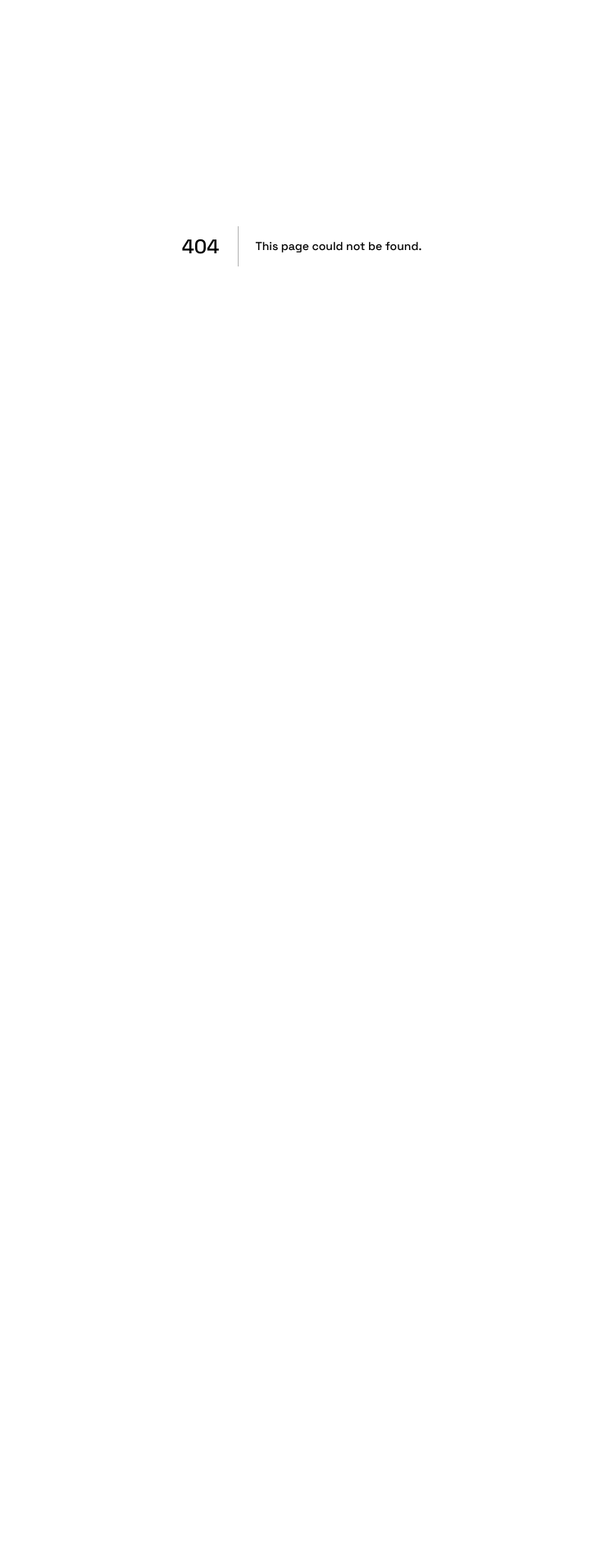
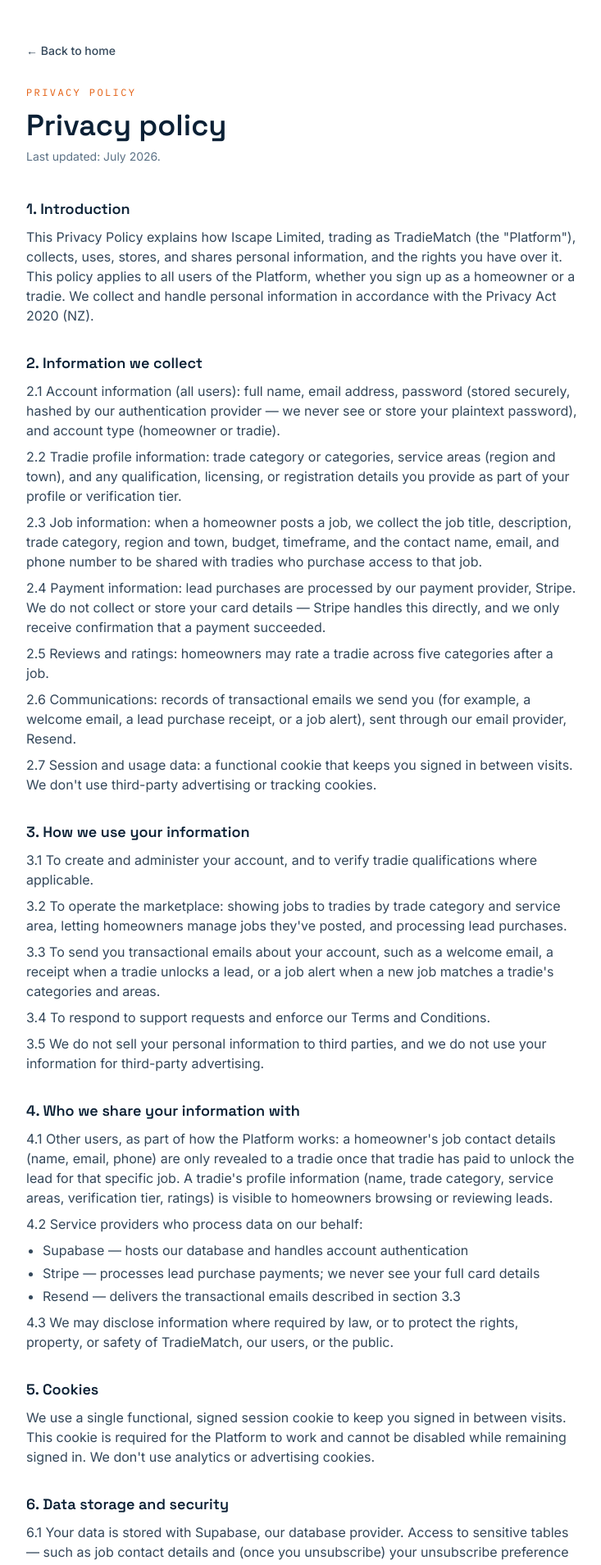
Before and after one commit to boweboi/beau-richards, a Next.js app: page /privacy-policy in a window 1280 px wide. Before the commit this address had no page. Shown: the part 100-2009 px from the top of the page at 82% size, without its empty margins (272-1005 px from the left). Before the commit the page ends 800 px from the top, so only its background shows below. Built offline with nearby package versions, Linux system fonts and the light colour scheme; no server answers.

Commit message:
Add privacy policy page

```diff
--- /dev/null
+++ b/src/app/(site)/privacy-policy/page.tsx
@@ -0,0 +1,182 @@
+import type { Metadata } from "next";
+import Link from "next/link";
+
+const CONTACT_EMAIL = "support@tradiematch.co.nz";
+
+export const metadata: Metadata = {
+  title: "Privacy Policy | TradieMatch",
+  robots: { index: false, follow: false },
+};
+
+type SectionBlock = string | string[];
+
+type Section = {
+  heading: string;
+  body: SectionBlock[];
+};
+
+const SECTIONS: Section[] = [
+  {
+    heading: "1. Introduction",
+    body: [
+      `This Privacy Policy explains how Iscape Limited, trading as TradieMatch (the "Platform"), collects, uses, stores, and shares personal information, and the rights you have over it. This policy applies to all users of the Platform, whether you sign up as a homeowner or a tradie. We collect and handle personal information in accordance with the Privacy Act 2020 (NZ).`,
+    ],
+  },
+  {
+    heading: "2. Information we collect",
+    body: [
+      "2.1 Account information (all users): full name, email address, password (stored securely, hashed by our authentication provider — we never see or store your plaintext password), and account type (homeowner or tradie).",
+      "2.2 Tradie profile information: trade category or categories, service areas (region and town), and any qualification, licensing, or registration details you provide as part of your profile or verification tier.",
+      "2.3 Job information: when a homeowner posts a job, we collect the job title, description, trade category, region and town, budget, timeframe, and the contact name, email, and phone number to be shared with tradies who purchase access to that job.",
+      "2.4 Payment information: lead purchases are processed by our payment provider, Stripe. We do not collect or store your card details — Stripe handles this directly, and we only receive confirmation that a payment succeeded.",
+      "2.5 Reviews and ratings: homeowners may rate a tradie across five categories after a job.",
+      "2.6 Communications: records of transactional emails we send you (for example, a welcome email, a lead purchase receipt, or a job alert), sent through our email provider, Resend.",
+      "2.7 Session and usage data: a functional cookie that keeps you signed in between visits. We don't use third-party advertising or tracking cookies.",
+    ],
+  },
+  {
+    heading: "3. How we use your information",
+    body: [
+      "3.1 To create and administer your account, and to verify tradie qualifications where applicable.",
+      "3.2 To operate the marketplace: showing jobs to tradies by trade category and service area, letting homeowners manage jobs they've posted, and processing lead purchases.",
+      "3.3 To send you transactional emails about your account, such as a welcome email, a receipt when a tradie unlocks a lead, or a job alert when a new job matches a tradie's categories and areas.",
+      "3.4 To respond to support requests and enforce our Terms and Conditions.",
+      "3.5 We do not sell your personal information to third parties, and we do not use your information for third-party advertising.",
+    ],
+  },
+  {
+    heading: "4. Who we share your information with",
+    body: [
+      "4.1 Other users, as part of how the Platform works: a homeowner's job contact details (name, email, phone) are only revealed to a tradie once that tradie has paid to unlock the lead for that specific job. A tradie's profile information (name, trade category, service areas, verification tier, ratings) is visible to homeowners browsing or reviewing leads.",
+      "4.2 Service providers who process data on our behalf:",
+      [
+        "Supabase — hosts our database and handles account authentication",
+        "Stripe — processes lead purchase payments; we never see your full card details",
+        "Resend — delivers the transactional emails described in section 3.3",
+      ],
+      "4.3 We may disclose information where required by law, or to protect the rights, property, or safety of TradieMatch, our users, or the public.",
+    ],
+  },
+  {
+    heading: "5. Cookies",
+    body: [
+      "We use a single functional, signed session cookie to keep you signed in between visits. This cookie is required for the Platform to work and cannot be disabled while remaining signed in. We don't use analytics or advertising cookies.",
+    ],
+  },
+  {
+    heading: "6. Data storage and security",
+    body: [
+      "6.1 Your data is stored with Supabase, our database provider. Access to sensitive tables — such as job contact details and (once you unsubscribe) your unsubscribe preference — is restricted at the database level to trusted server-side systems only, and is never exposed directly to other users' browsers.",
+      "6.2 Session cookies are cryptographically signed so they can't be forged or tampered with.",
+      "6.3 While we take reasonable steps to protect your information, no method of storage or transmission over the internet is 100% secure, and we can't guarantee absolute security.",
+    ],
+  },
+  {
+    heading: "7. Data retention",
+    body: [
+      "We retain your personal information for as long as your account is active, or as needed to provide the Platform, comply with our legal obligations, resolve disputes, and enforce our agreements. If you'd like your account and associated data deleted, contact us using the details in section 14.",
+    ],
+  },
+  {
+    heading: "8. Your rights under the Privacy Act 2020",
+    body: [
+      "8.1 You have the right to ask us what personal information we hold about you, and to request a copy of it.",
+      "8.2 You have the right to ask us to correct any personal information that is inaccurate, incomplete, or out of date.",
+      "8.3 You can exercise either right at any time by emailing us at the address in section 14. We'll respond within the timeframes required by the Privacy Act 2020.",
+      "8.4 If you believe we've mishandled your personal information and we haven't resolved your concern, you have the right to complain to the Office of the Privacy Commissioner (privacy.org.nz).",
+    ],
+  },
+  {
+    heading: "9. Email preferences",
+    body: [
+      "9.1 Transactional emails (such as account confirmations and lead purchase receipts) are a necessary part of using the Platform and can't be turned off while you hold an account.",
+      "9.2 Job alert emails, sent to tradies when a new job matches their trade categories and service areas, include an unsubscribe link in the footer of every email. Following it removes your address from future job alerts. Unsubscribing doesn't otherwise affect your account.",
+    ],
+  },
+  {
+    heading: "10. Children's privacy",
+    body: [
+      "The Platform is intended for users aged 18 and over, in line with our Terms and Conditions. We don't knowingly collect personal information from anyone under 18.",
+    ],
+  },
+  {
+    heading: "11. International data transfers",
+    body: [
+      "Some of our service providers (including Supabase, Stripe, and Resend) may store or process data on servers located outside New Zealand. Where this happens, we rely on those providers' own security and privacy safeguards to protect your information.",
+    ],
+  },
+  {
+    heading: "12. Changes to this policy",
+    body: [
+      "We may update this Privacy Policy as the Platform develops. If we make material changes, we'll update the date below. Continued use of the Platform after a change means you accept the updated policy.",
+    ],
+  },
+  {
+    heading: "13. Legal entity",
+    body: [
+      "TradieMatch is a trading name of Iscape Limited (NZBN 9429052661242), a company registered in New Zealand.",
+    ],
+  },
+  {
+    heading: "14. Contact us",
+    body: [
+      "If you have questions about this Privacy Policy, or want to access, correct, or delete your personal information, contact us at support@tradiematch.co.nz.",
+    ],
+  },
+];
+
+export default function PrivacyPolicyPage() {
+  return (
+    <main className="flex-1 bg-paper-0 px-4 py-16 sm:py-20">
+      <div className="mx-auto max-w-2xl">
+        <Link
+          href="/"
+          className="text-sm font-medium text-ink-700 hover:text-navy-950"
+        >
+          ← Back to home
+        </Link>
+
+        <p className="mt-8 font-mono text-xs uppercase tracking-[0.2em] text-hivis-600">
+          Privacy policy
+        </p>
+        <h1 className="mt-3 font-display text-3xl font-semibold text-navy-950 sm:text-4xl">
+          Privacy policy
+        </h1>
+        <p className="mt-2 text-sm text-ink-500">Last updated: July 2026.</p>
+
+        <div className="mt-10 space-y-8">
+          {SECTIONS.map((section) => (
+            <div key={section.heading}>
+              <h2 className="font-display text-lg font-semibold text-navy-950">
+                {section.heading}
+              </h2>
+              {section.body.map((block, index) =>
+                Array.isArray(block) ? (
+                  <ul
+                    key={index}
+                    className="mt-2 list-disc space-y-1 pl-5 text-ink-700"
+                  >
+                    {block.map((item) => (
+                      <li key={item}>{item}</li>
+                    ))}
+                  </ul>
+                ) : (
+                  <p key={index} className="mt-2 text-ink-700">
+                    {block}
+                  </p>
+                )
+              )}
+            </div>
+          ))}
+        </div>
+
+        <a
+          href={`mailto:${CONTACT_EMAIL}`}
+          className="mt-2 inline-block text-sm font-medium text-navy-950 underline"
+        >
+          {CONTACT_EMAIL}
+        </a>
+      </div>
+    </main>
+  );
+}
--- a/src/app/(site)/terms-homeowner/page.tsx
+++ b/src/app/(site)/terms-homeowner/page.tsx
@@ -48,7 +48,7 @@
     body: [
       "4.1 Your contact details (phone, email, address) are private and only revealed to tradies who have paid to access them.",
       "4.2 Tradies who purchase access to your details agree to use that information solely to discuss and quote on the job you posted. Misuse of your contact details may result in their account suspension.",
-      "4.3 We collect and store your information in accordance with the Privacy Act 2020. See our Privacy Policy for full details.",
+      "4.3 We collect and store your information in accordance with the Privacy Act 2020. See our Privacy Policy (/privacy-policy) for full details.",
     ],
   },
   {
```
